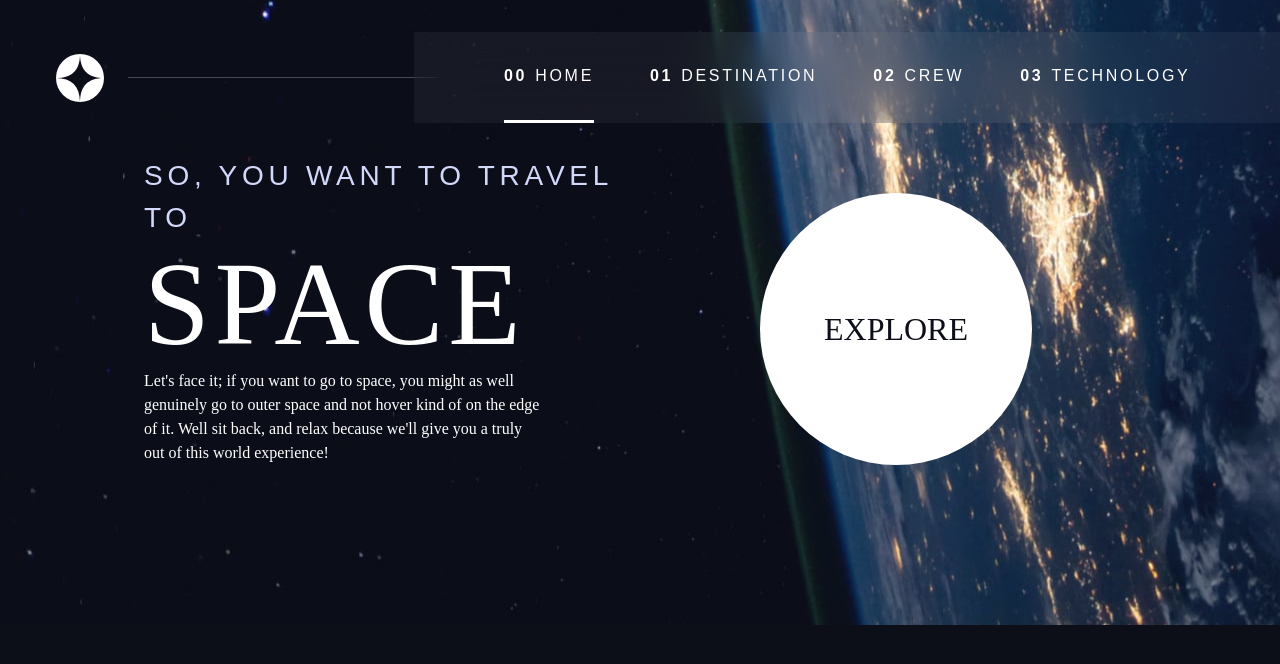
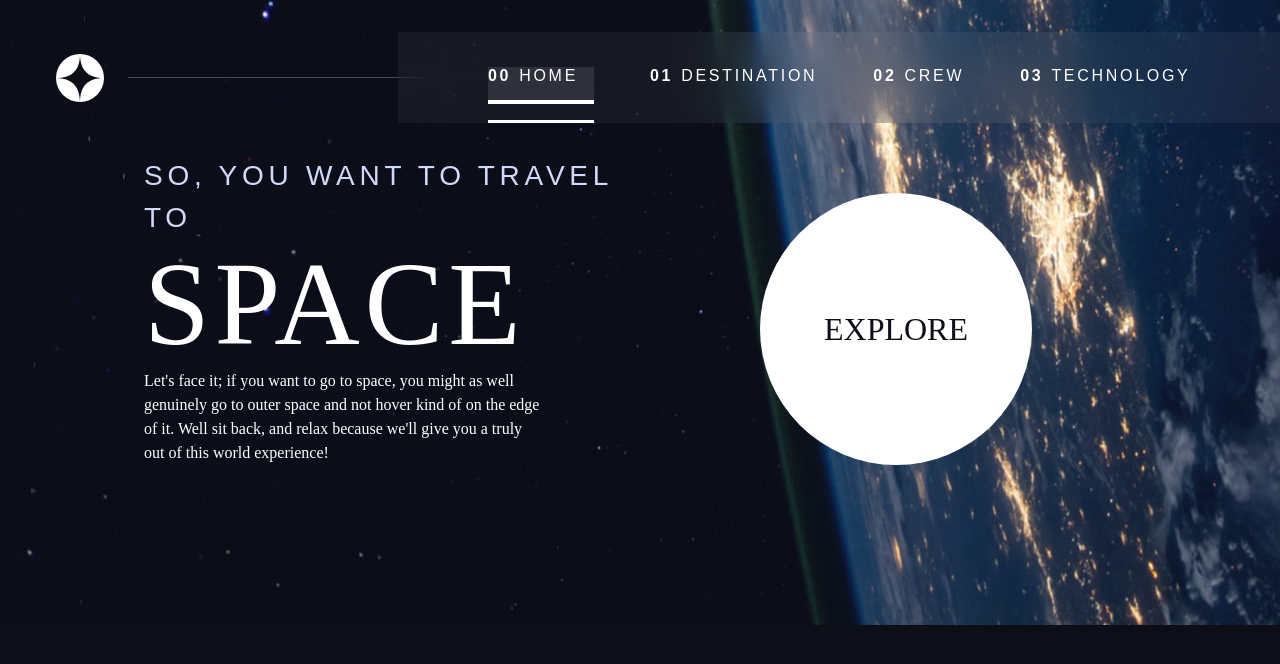
Before and after one commit to Jahsbaby/Space-tourism, a Next.js app: page / in a window 1280 px wide. Shown: the top 664 px of the page. Built offline with nearby package versions, Linux system fonts and the light colour scheme.

Commit message:
Update globals.css

```diff
--- a/src/app/globals.css
+++ b/src/app/globals.css
@@ -109,6 +109,30 @@ main {
 @media (min-width: 768px) {
   .technology-image {
     max-height: 400px !important;
+  }
+}
+
+/* Navigation Active State - Add this to your globals.css */
+.primary-navigation li.active a {
+  border-right: 4px solid white;
+  background: rgba(255, 255, 255, 0.1);
+  padding-right: 1rem;
+}
+
+/* For mobile navigation */
+@media (max-width: 35rem) {
+  .primary-navigation[data-visible="true"] li.active a {
+    border-right: 4px solid white;
+    border-bottom: none;
+  }
+}
+
+/* For desktop navigation */
+@media (min-width: 45rem) {
+  .primary-navigation li.active a {
+    border-right: none;
+    border-bottom: 4px solid white;
+    padding-bottom: 1rem;
   }
 }
 
```
